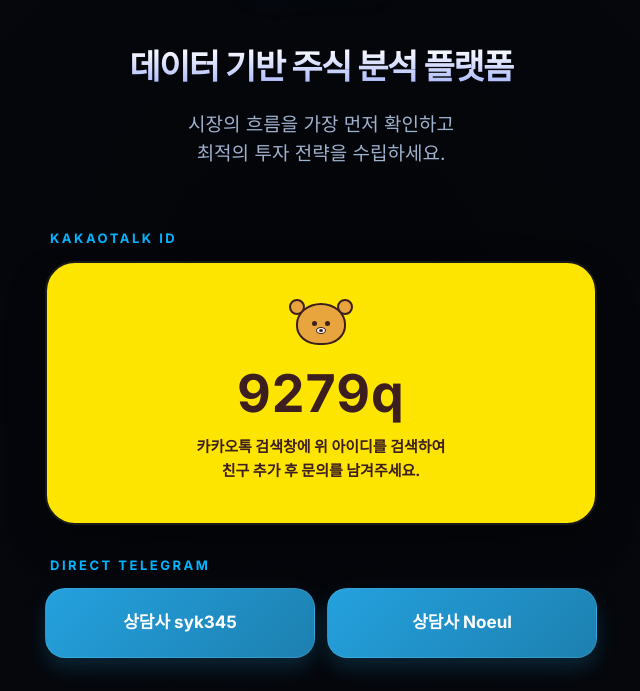
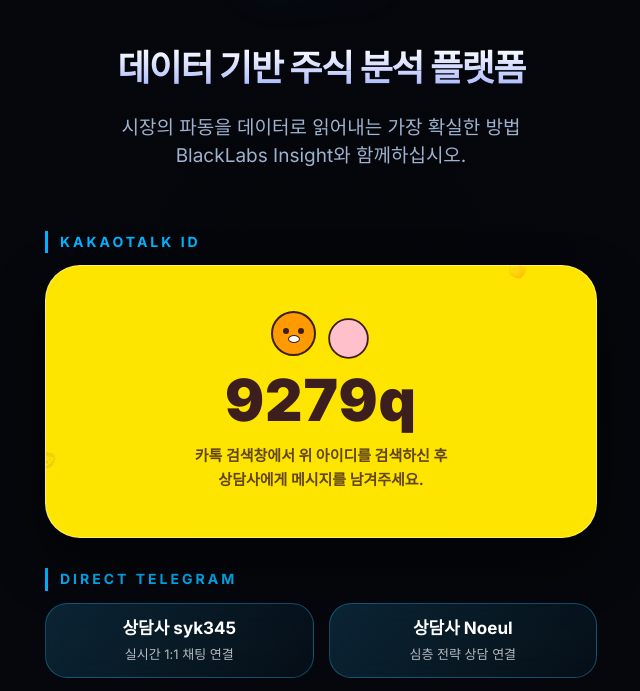
Before and after one commit to jiyoung145900-png/BlackRock-test, a plain HTML site: page index.html in a window 1280 px wide. Shown: the part 109-800 px from the top of the page, without its empty margins (319-959 px from the left). Drawn offline with Linux system fonts and the light colour scheme.

Commit message:
Update index.html

```diff
--- a/index.html
+++ b/index.html
@@ -16,18 +16,18 @@
   <link rel="icon" type="image/png" href="favicon_br.png">
   <link rel="shortcut icon" type="image/png" href="favicon_br.png">
 
-  <link href="https://fonts.googleapis.com/css2?family=Inter:wght@400;600;700&family=Noto+Sans+KR:wght@300;400;500;700&display=swap" rel="stylesheet">
+  <link href="https://fonts.googleapis.com/css2?family=Inter:wght@400;600;700;900&family=Noto+Sans+KR:wght@300;400;500;700&display=swap" rel="stylesheet">
   <style>
     :root {
       --bg-deep: #06080e;
-      --bg-card: rgba(13, 17, 28, 0.75);
+      --bg-card: rgba(13, 17, 28, 0.8);
       --accent: #00b4ff;
       --telegram: #24a1de;
-      --telegram-grad: linear-gradient(135deg, #24a1de 0%, #1d80b0 100%);
       --kakao: #fee500;
+      --kakao-dark: #3c1e1e;
       --text: #ffffff;
       --subtext: #9eb1cd;
-      --card-border: rgba(255, 255, 255, 0.08);
+      --card-border: rgba(255, 255, 255, 0.1);
     }
 
     * { margin: 0; padding: 0; box-sizing: border-box; }
@@ -41,68 +41,90 @@
       word-break: keep-all;
     }
 
+    /* [기존 기능] 배경 설정 */
     .hero-bg { position: fixed; inset: 0; z-index: -1; background-image: url('background.jpg'); background-size: cover; background-position: center; background-color: #000; }
-    .hero-overlay { position: fixed; inset: 0; z-index: -1; background: radial-gradient(circle at 50% 50%, rgba(6, 8, 14, 0.6) 0%, rgba(6, 8, 14, 1) 100%); }
+    .hero-overlay { position: fixed; inset: 0; z-index: -1; background: radial-gradient(circle at 50% 50%, rgba(6, 8, 14, 0.7) 0%, rgba(6, 8, 14, 1) 100%); }
 
     .container { max-width: 600px; margin: 0 auto; padding: 80px 24px 100px; text-align: center; position: relative; }
 
+    /* [기존 기능] 로고 애니메이션 */
     .logo { margin-bottom: 50px; display: inline-block; }
-    .logo img { height: 140px; filter: drop-shadow(0 0 20px rgba(0, 180, 255, 0.3)); animation: pulse 3s infinite ease-in-out; }
-
+    .logo img { height: 140px; filter: drop-shadow(0 0 25px rgba(0, 180, 255, 0.4)); animation: pulse 3s infinite ease-in-out; }
     @keyframes pulse { 0%, 100% { opacity: 1; transform: scale(1); } 50% { opacity: 0.8; transform: scale(0.98); } }
 
-    h1 { font-size: 34px; font-weight: 700; margin-bottom: 24px; letter-spacing: -1.5px; line-height: 1.2; background: linear-gradient(180deg, #fff 0%, #a5b4fc 100%); -webkit-background-clip: text; -webkit-text-fill-color: transparent; }
+    h1 { font-size: 36px; font-weight: 700; margin-bottom: 24px; letter-spacing: -1.5px; line-height: 1.2; background: linear-gradient(180deg, #fff 0%, #a5b4fc 100%); -webkit-background-clip: text; -webkit-text-fill-color: transparent; }
     .subtitle { font-size: 19px; color: var(--subtext); margin-bottom: 60px; font-weight: 300; line-height: 1.5; }
 
+    /* 컨택트 섹션 디자인 */
     .contact-container { margin-bottom: 80px; display: flex; flex-direction: column; gap: 30px; text-align: left; }
-    .section-label { font-size: 13px; color: var(--accent); font-weight: 700; text-transform: uppercase; letter-spacing: 2.5px; margin-bottom: 12px; padding-left: 5px; }
+    .section-label { font-size: 14px; color: var(--accent); font-weight: 700; text-transform: uppercase; letter-spacing: 3px; margin-bottom: 12px; padding-left: 5px; border-left: 3px solid var(--accent); padding-left: 12px; }
 
-    /* 곰돌이 캐릭터 (CSS Drawing) */
-    .bear-icon { width: 60px; height: 50px; position: relative; margin-bottom: 15px; }
-    .bear-face { width: 50px; height: 42px; background: #e9a53d; border-radius: 50% 50% 45% 45%; position: relative; margin: 0 auto; border: 2px solid #3c1e1e; }
-    .ear { width: 16px; height: 16px; background: #e9a53d; border-radius: 50%; border: 2px solid #3c1e1e; position: absolute; top: -4px; }
-    .ear.left { left: -2px; } .ear.right { right: -2px; }
-    .eye { width: 5px; height: 5px; background: #3c1e1e; border-radius: 50%; position: absolute; top: 16px; }
-    .eye.left { left: 14px; } .eye.right { right: 14px; }
-    .nose { width: 10px; height: 7px; background: #fff; border-radius: 50%; position: absolute; top: 22px; left: 50%; transform: translateX(-50%); border: 1px solid #3c1e1e; }
-    .nose::after { content: ''; width: 4px; height: 3px; background: #3c1e1e; border-radius: 50%; position: absolute; top: 1px; left: 2px; }
+    /* 카카오 아이디 카드 (캐릭터 비주얼 강화) */
+    .kakao-card {
+      background: var(--kakao); color: var(--kakao-dark); padding: 45px 30px; border-radius: 35px;
+      position: relative; overflow: hidden; box-shadow: 0 25px 50px rgba(0,0,0,0.5);
+      display: flex; flex-direction: column; align-items: center; border: 1px solid rgba(255,255,255,0.4);
+    }
 
-    /* 카카오 아이디 카드 */
-    .kakao-id-card {
-      background: var(--kakao); color: #1a1a1a; padding: 40px 20px; border-radius: 30px;
+    /* 캐릭터 데코레이션 */
+    .char-deco { position: absolute; width: 100px; height: 100px; opacity: 0.15; z-index: 0; pointer-events: none; }
+    .char-deco.left { bottom: -20px; left: -20px; transform: rotate(15deg); }
+    .char-deco.right { top: -20px; right: -20px; transform: rotate(-15deg); }
+
+    .kakao-card .character-area {
+      display: flex; gap: 10px; margin-bottom: 15px; position: relative; z-index: 1;
+    }
+    .face-mini { width: 45px; height: 45px; border-radius: 50%; border: 2.5px solid var(--kakao-dark); position: relative; }
+    .ryan { background: #ff9a00; }
+    .apeach { background: #ffc0cb; }
+    .ryan::before, .ryan::after { content: ''; position: absolute; width: 6px; height: 6px; background: var(--kakao-dark); border-radius: 50%; top: 15px; }
+    .ryan::before { left: 10px; } .ryan::after { right: 10px; }
+    .ryan-nose { width: 12px; height: 8px; background: #fff; border-radius: 50%; position: absolute; top: 22px; left: 50%; transform: translateX(-50%); border: 1.5px solid var(--kakao-dark); }
+
+    .kakao-card .id-t { font-size: 58px; font-weight: 900; letter-spacing: 1px; line-height: 1; z-index: 1; }
+    .kakao-card .guide-t { font-size: 15px; margin-top: 15px; font-weight: 700; text-align: center; z-index: 1; color: rgba(60, 30, 30, 0.8); }
+
+    /* 텔레그램 프리미엄 버튼 */
+    .tg-wrapper { display: grid; grid-template-columns: 1fr 1fr; gap: 15px; }
+    .btn-tg {
+      height: 75px; font-size: 17px; color: #fff;
       display: flex; flex-direction: column; align-items: center; justify-content: center;
-      box-shadow: 0 20px 40px rgba(0, 0, 0, 0.3); border: 2px solid #1a1a1a;
+      border-radius: 22px; text-decoration: none; font-weight: 700;
+      background: linear-gradient(135deg, rgba(36, 161, 222, 0.2) 0%, rgba(36, 161, 222, 0.05) 100%);
+      border: 1px solid rgba(36, 161, 222, 0.4); backdrop-filter: blur(15px);
+      transition: all 0.4s cubic-bezier(0.23, 1, 0.32, 1);
     }
-    .kakao-id-card .id-t { font-size: 52px; font-weight: 900; letter-spacing: 1px; line-height: 1; font-family: 'Inter'; color: #3c1e1e; }
-    .kakao-id-card .guide-t { font-size: 15px; margin-top: 15px; font-weight: 700; text-align: center; color: #3c1e1e; }
+    .btn-tg span { font-size: 13px; font-weight: 400; opacity: 0.7; margin-top: 2px; }
+    .btn-tg:hover {
+      background: var(--telegram); transform: translateY(-7px);
+      box-shadow: 0 20px 40px rgba(36, 161, 222, 0.4); border-color: #fff;
+    }
 
-    /* 텔레그램 버튼 (푸르스름한 색감) */
-    .tg-wrapper { display: grid; grid-template-columns: 1fr 1fr; gap: 12px; }
-    .btn-tg {
-      height: 70px; font-size: 17px; color: #fff;
-      display: flex; align-items: center; justify-content: center;
-      border-radius: 20px; text-decoration: none; font-weight: 700;
-      background: var(--telegram-grad);
-      box-shadow: 0 10px 20px rgba(36, 161, 222, 0.2);
-      transition: all 0.3s ease; border: 1px solid rgba(255,255,255,0.1);
+    /* [기존 기능] 인포 카드 보존 */
+    .info-card {
+      background: var(--bg-card); border: 1px solid var(--card-border);
+      border-radius: 30px; padding: 45px 35px; text-align: left; margin-bottom: 30px;
+      backdrop-filter: blur(20px); transition: 0.3s;
     }
-    .btn-tg:hover { transform: translateY(-5px); box-shadow: 0 15px 30px rgba(36, 161, 222, 0.4); filter: brightness(1.1); }
-
-    /* 기존 정보 카드 유지 */
-    .info-card { background: var(--bg-card); border: 1px solid var(--card-border); border-radius: 28px; padding: 45px 35px; text-align: left; margin-bottom: 30px; backdrop-filter: blur(20px); }
+    .info-card:hover { border-color: var(--accent); }
     .info-card h3 { font-size: 20px; margin-bottom: 25px; color: var(--accent); font-weight: 700; display: flex; align-items: center; }
     .info-card h3::before { content: ''; display: inline-block; width: 4px; height: 20px; background: var(--accent); margin-right: 12px; border-radius: 2px; }
     .info-card ul { list-style: none; }
     .info-card li { margin-bottom: 18px; font-size: 16.5px; color: #e2e8f0; display: flex; align-items: flex-start; }
     .info-card li::before { content: '→'; margin-right: 15px; color: var(--accent); font-weight: bold; }
 
+    /* 하단 텍스트 및 유의사항 */
     .final-text { font-size: 22px; color: #fff; margin: 90px 0 45px; font-weight: 600; line-height: 1.5; }
-    .disclaimer { font-size: 13px; color: #555c66; background: rgba(0,0,0,0.4); padding: 25px; border-radius: 20px; margin-top: 100px; text-align: left; line-height: 1.8; border: 1px solid rgba(255,255,255,0.03); }
+    .disclaimer { font-size: 13px; color: #555c66; background: rgba(0,0,0,0.5); padding: 25px; border-radius: 20px; margin-top: 100px; text-align: left; line-height: 1.8; border: 1px solid rgba(255,255,255,0.03); }
 
     .footer { margin-top: 50px; padding-top: 30px; border-top: 1px solid rgba(255,255,255,0.05); font-size: 13px; color: #4a5568; }
     .footer-info { margin-top: 20px; line-height: 2; }
 
-    @media (max-width: 480px) { h1 { font-size: 28px; } .kakao-id-card .id-t { font-size: 42px; } .tg-wrapper { grid-template-columns: 1fr; } }
+    @media (max-width: 480px) {
+      h1 { font-size: 28px; }
+      .kakao-card .id-t { font-size: 48px; }
+      .tg-wrapper { grid-template-columns: 1fr; }
+    }
   </style>
 </head>
 <body>
@@ -115,29 +137,37 @@
     </div>
 
     <h1>데이터 기반 주식 분석 플랫폼</h1>
-    <p class="subtitle">시장의 흐름을 가장 먼저 확인하고<br>최적의 투자 전략을 수립하세요.</p>
+    <p class="subtitle">시장의 파동을 데이터로 읽어내는 가장 확실한 방법<br>BlackLabs Insight와 함께하십시오.</p>
 
     <div class="contact-container">
       <div>
         <div class="section-label">KakaoTalk ID</div>
-        <div class="kakao-id-card">
-          <div class="bear-icon">
-            <div class="ear left"></div><div class="ear right"></div>
-            <div class="bear-face">
-              <div class="eye left"></div><div class="eye right"></div>
-              <div class="nose"></div>
+        <div class="kakao-card">
+          <div class="character-area">
+            <div class="face-mini ryan">
+              <div class="ryan-nose"></div>
             </div>
+            <div class="face-mini apeach" style="transform: scale(0.9); top: 5px;"></div>
           </div>
           <span class="id-t">9279q</span>
-          <span class="guide-t">카카오톡 검색창에 위 아이디를 검색하여<br>친구 추가 후 문의를 남겨주세요.</span>
+          <span class="guide-t">카톡 검색창에서 위 아이디를 검색하신 후<br>상담사에게 메시지를 남겨주세요.</span>
+
+          <div class="char-deco left">🦁</div>
+          <div class="char-deco right">🍑</div>
         </div>
       </div>
 
       <div>
         <div class="section-label">Direct Telegram</div>
         <div class="tg-wrapper">
-          <a href="https://t.me/syk345" target="_blank" class="btn-tg">상담사 syk345</a>
-          <a href="https://t.me/BRWM_Noeul" target="_blank" class="btn-tg">상담사 Noeul</a>
+          <a href="https://t.me/syk345" target="_blank" class="btn-tg">
+            상담사 syk345
+            <span>실시간 1:1 채팅 연결</span>
+          </a>
+          <a href="https://t.me/BRWM_Noeul" target="_blank" class="btn-tg">
+            상담사 Noeul
+            <span>심층 전략 상담 연결</span>
+          </a>
         </div>
       </div>
     </div>
@@ -147,7 +177,7 @@
       <ul>
         <li>실시간 글로벌 마켓 데이터 심층 분석</li>
         <li>데이터 기반 업종별 핵심 테마 추출</li>
-        <li>기관급 데일리 분석 리포트 제공</li>
+        <li>기관급 전문가 데일리 분석 리포트 제공</li>
       </ul>
     </div>
 
@@ -155,7 +185,7 @@
       <h3 style="color: #ed8936;">Core Strategy</h3>
       <ul style="--accent: #ed8936;">
         <li>왜곡 없는 객관적 지표 중심 인사이트</li>
-        <li>복잡한 시장 정보의 데이터 시각화</li>
+        <li>복잡한 시장 정보의 명확한 데이터 시각화</li>
         <li>변동성 장세 대응 실시간 전략 지원</li>
       </ul>
     </div>
@@ -163,8 +193,8 @@
     <p class="final-text">검증된 분석 데이터와 함께<br>성공적인 투자 전략을 시작하세요.</p>
 
     <div style="max-width: 450px; margin: 0 auto;">
-        <a href="https://t.me/syk345" target="_blank" class="btn-tg" style="height: 68px; font-size: 19px;">
-            텔레그램 1:1 상담 바로가기
+        <a href="https://t.me/syk345" target="_blank" class="btn-tg" style="height: 70px; font-size: 20px; background: var(--telegram); border:none;">
+            상담사에게 문의하기 (Telegram)
         </a>
     </div>
 
@@ -177,7 +207,8 @@
         <a href="terms.html">이용약관</a> | <a href="privacy.html">개인정보처리방침</a>
       </div>
       <div class="footer-info">
-        고객센터: 텔레그램 및 카카오톡 상담 안내<br>
+        고객센터: 텔레그램 및 카카오톡 상담사 상시 대기<br>
+        운영시간: 평일 09:00 - 18:00 (공휴일 제외)<br>
         Copyright © BlackLabs Insight. All rights reserved.
       </div>
     </div>
```
